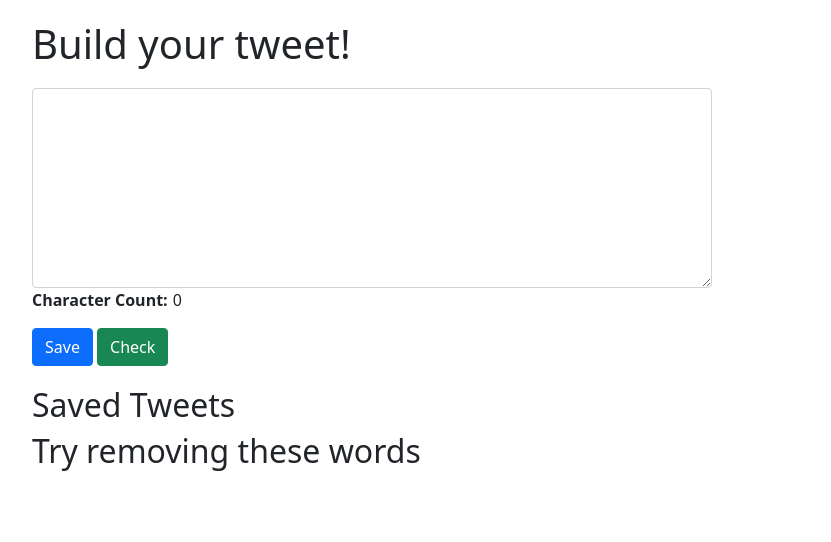
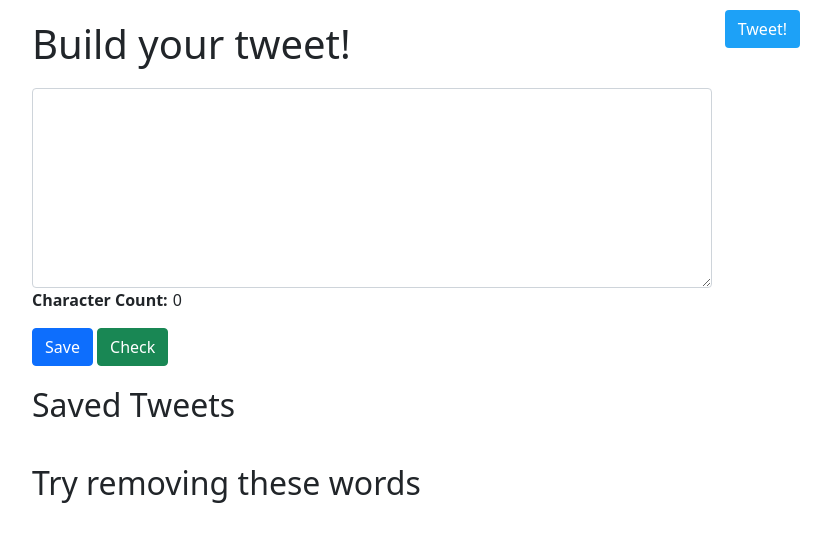
Before and after one commit to Nateliason/tweet-builder, a website: page index.html in a window 1280 px wide. Shown: the whole page, without its empty margins (224-1055 px from the left). Drawn offline with nearby package versions, Linux system fonts and the light colour scheme.

Commit message:
design improvements

```diff
--- a/base.css
+++ b/base.css
@@ -1,12 +1,18 @@
+body {
+    margin-left: 20%;
+    margin-right: 20%;
+    margin-top: 20px;
+}
+
+.inner {
+    width: 800px;
+    margin-left: auto;
+    margin-right: auto;
+}
+
 .tweetForm {
     max-width: 680px;
     height: 200px;
-    margin-top: 20px;
-}
-
-body {
-    margin-left: 20%;
-    margin-right: 20%;
     margin-top: 20px;
 }
 
@@ -28,3 +34,17 @@ body {
 .savedTweet {
     margin-bottom: 20px;
 }
+
+.fillerWords {
+    margin-top: 40px;
+}
+
+#tweetButton{
+    background-color: rgb(29 161 247 / 1);
+    color: white;
+    margin-top: 10px;
+    margin-right: 20%;
+    position:absolute;
+    top:0;
+    right:0;
+}
--- a/index.html
+++ b/index.html
@@ -16,9 +16,13 @@
 </head>
 
 <body>
+    <div class="inner">
         <h1 id="page-title">Build your tweet!</h1>
+        <a href="https://twitter.com/" target="_blank">
+            <button id='tweetButton' class='btn tweet-button'>Tweet!</button>
+        </a>
 
-    <textarea name="tweet1" id="tweetArea1" class="form-control tweetForm" cols="30" rows="10"
+        <textarea name=" tweet1" id="tweetArea1" class="form-control tweetForm" cols="30" rows="10"
             maxlength="280"></textarea>
 
         <p class="counterTitle">Character Count:</p>
@@ -37,6 +41,8 @@
             <ul class="fillerWordsList"></ul>
         </div>
 
+    </div>
+
 
     <script src="https://cdn.jsdelivr.net/npm/bootstrap@5.0.0-beta2/dist/js/bootstrap.bundle.min.js"
         integrity="sha384-b5kHyXgcpbZJO/tY9Ul7kGkf1S0CWuKcCD38l8YkeH8z8QjE0GmW1gYU5S9FOnJ0"
```
Also changed, not shown: readme.md. Lines whose indentation alone changed are shown as unchanged.
